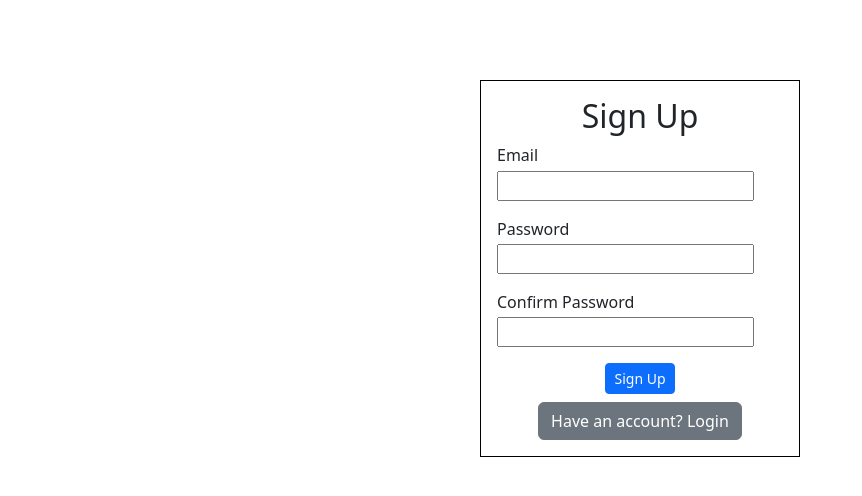
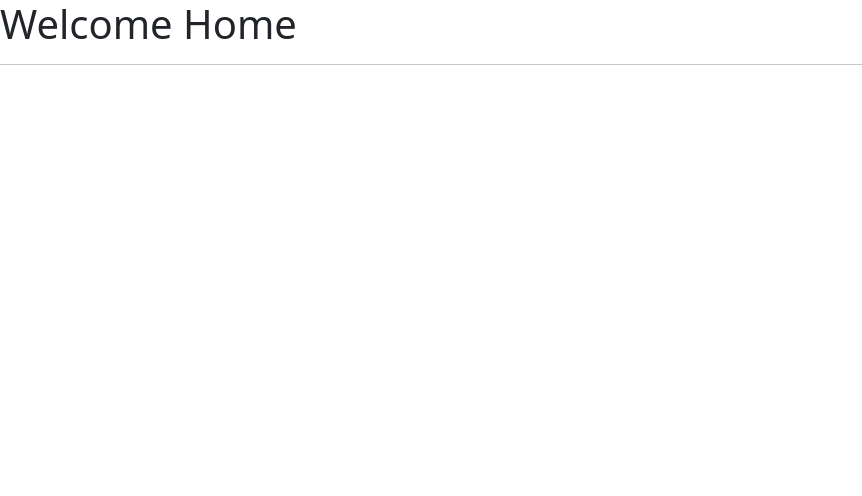
Before and after one commit to srikanth-vanam/newExpense-Tracker, a React (Create React App) app: page /home in a window 1280 px wide. Shown: the top 496 px of the page, without its empty margins (0-862 px from the left). Built offline with nearby package versions, Linux system fonts and the light colour scheme.

Commit message:
added login page with token storing feature, routing too

```diff
--- a/package.json
+++ b/package.json
@@ -10,6 +10,7 @@
     "react": "^18.0.0",
     "react-bootstrap": "^2.8.0",
     "react-dom": "^18.0.0",
+    "react-router-dom": "^5.3.4",
     "react-scripts": "^5.0.1"
   },
   "scripts": {
--- a/src/App.js
+++ b/src/App.js
@@ -1,10 +1,17 @@
-import React from 'react';
-import SignUp from './components/Auth/SignUp';
+import React from "react";
+import SignUp from "./components/Auth/SignUp";
+import { Route } from "react-router-dom/cjs/react-router-dom.min";
+import Home from "./components/Home/Home";
 
 function App() {
   return (
     <div>
-      <SignUp />
+      <Route path="/" exact>
+        <SignUp />
+      </Route>
+      <Route path="/home">
+        <Home />
+      </Route>
     </div>
   );
 }
--- a/src/components/Auth/SignUp.js
+++ b/src/components/Auth/SignUp.js
@@ -1,11 +1,14 @@
-import { useRef } from "react";
+import { useRef, useState } from "react";
 import Card from "../UI/Card";
 import classes from "./SignUP.module.css";
 import { Button } from "react-bootstrap";
+import { useHistory } from "react-router-dom/cjs/react-router-dom.min";
 const SignUp = () => {
   const emailInputRef = useRef();
   const passwordInputRef = useRef();
   const confirmpswdInputRef = useRef();
+  const [isLogin, setIsLogin] = useState(false);
+  const history=useHistory();
   const submitHandler = (e) => {
     e.preventDefault();
     const userCredentials = {
@@ -16,17 +19,22 @@ const SignUp = () => {
   };
 
   const postUserData = (obj) => {
-    fetch(
-      "https://identitytoolkit.googleapis.com/v1/accounts:signUp?key=AIzaSyC6fdqT-BKSYvdgNjdso0biEIf45XQLPXk",
-      {
+    let url;
+    if (isLogin) {
+      url =
+        "https://identitytoolkit.googleapis.com/v1/accounts:signInWithPassword?key=AIzaSyC6fdqT-BKSYvdgNjdso0biEIf45XQLPXk";
+    } else {
+      url =
+        "https://identitytoolkit.googleapis.com/v1/accounts:signUp?key=AIzaSyC6fdqT-BKSYvdgNjdso0biEIf45XQLPXk";
+    }
+    fetch(url, {
       method: "POST",
       body: JSON.stringify({
         email: obj.email,
         password: obj.password,
         returnSecureToken: true,
       }),
-      }
-    )
+    })
       .then((res) => {
         if (!res.ok) {
           throw new Error("error in posting data");
@@ -35,17 +43,19 @@ const SignUp = () => {
         }
       })
       .then((data) => {
-        console.log(data);
+        localStorage.setItem(obj.email,data.idToken);
+        console.log(data.idToken);
       })
       .catch((err) => {
         alert(err.message);
       });
+    history.replace('/home');
   };
 
   return (
     <>
       <Card className="mb-0">
-        <h2>Sign Up</h2>
+        <h2>{isLogin ? "Login" : "Sign Up"}</h2>
         <form className={classes.form} onSubmit={submitHandler}>
           <label htmlFor="email" required>
             Email
@@ -53,14 +63,29 @@ const SignUp = () => {
           <input type="email" ref={emailInputRef}></input>
           <label htmlFor="password">Password</label>
           <input type="password" ref={passwordInputRef} required />
+          {!isLogin ? (
+            <>
               <label htmlFor="">Confirm Password</label>
               <input type="pawwsord" ref={confirmpswdInputRef} required />
+            </>
+          ) : (
+            ""
+          )}
           <Button className="d-block m-auto" type="submit" size="sm">
-            Sign Up
+            {isLogin ? "Login" : "Sign Up"}
           </Button>
         </form>
-        <Button className=" d-block m-auto mt-2" type="button" variant="secondary">
-          Have an account? Login
+        <Button
+          className=" d-block m-auto mt-2"
+          type="button"
+          variant="secondary"
+          onClick={() => setIsLogin((prev) => !prev)}
+        >
+          <p>
+            {isLogin
+              ? "Don't have an account? SignUP"
+              : "Already have an account?Login"}
+          </p>
         </Button>
       </Card>
     </>
--- /dev/null
+++ b/src/components/Home/Home.js
@@ -0,0 +1,8 @@
+const Home = () => {
+    return ( <>
+    <h1>Welcome Home</h1>
+    <hr />
+    </> );
+}
+
+export default Home;
--- a/src/index.js
+++ b/src/index.js
@@ -1,8 +1,13 @@
-import React from 'react';
-import ReactDOM from 'react-dom/client';
+import React from "react";
+import ReactDOM from "react-dom/client";
 
-import './index.css';
-import App from './App';
-import 'bootstrap/dist/css/bootstrap.min.css';
-const root = ReactDOM.createRoot(document.getElementById('root'));
-root.render(<App />);
+import "./index.css";
+import App from "./App";
+import "bootstrap/dist/css/bootstrap.min.css";
+import { BrowserRouter } from "react-router-dom/cjs/react-router-dom";
+const root = ReactDOM.createRoot(document.getElementById("root"));
+root.render(
+  <BrowserRouter>
+    <App />
+  </BrowserRouter>
+);
```
Also changed, not shown: 1 other file (tests, documents, lock files or other folders). Lines whose indentation alone changed are shown as unchanged.
